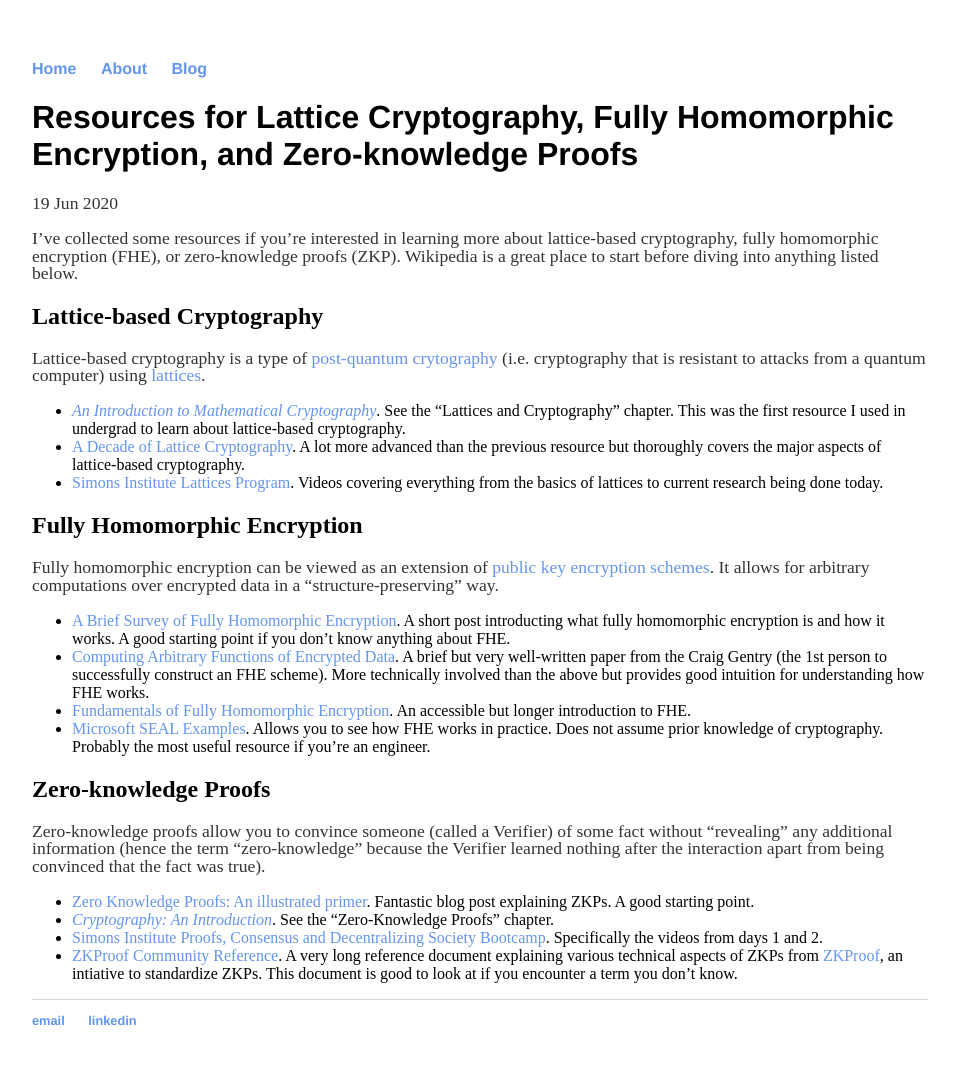
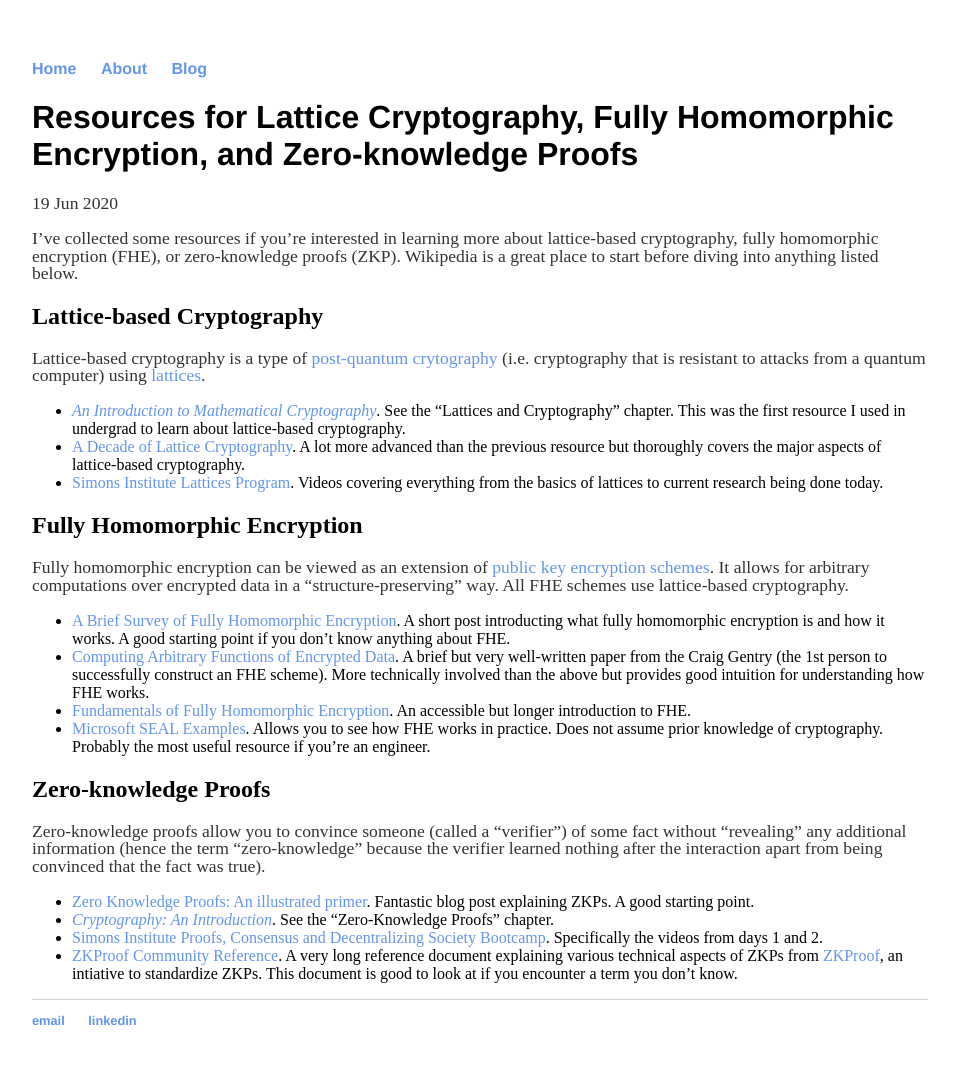
Before and after one commit to ravital/ravital.github.io, a Jekyll site: the page built from _posts/2020-06-19-resources.md, in a window 1280 px wide. Shown: the whole page, without its empty margins (160-1119 px from the left). Built offline with Jekyll 4.4.1, drawn with Linux system fonts in a browser that asks for light colours.

Commit message:
Update 2020-06-19-resources.md

```diff
--- a/_posts/2020-06-19-resources.md
+++ b/_posts/2020-06-19-resources.md
@@ -13,7 +13,7 @@ Lattice-based cryptography is a type of [post-quantum crytography](https://en.wi
 - [Simons Institute Lattices Program](https://simons.berkeley.edu/programs/lattices2020). Videos covering everything from the basics of lattices to current research being done today.
 
 ## Fully Homomorphic Encryption
-Fully homomorphic encryption can be viewed as an extension of [public key encryption schemes](https://en.wikipedia.org/wiki/Public-key_cryptography). It allows for arbitrary computations over encrypted data in a "structure-preserving" way.
+Fully homomorphic encryption can be viewed as an extension of [public key encryption schemes](https://en.wikipedia.org/wiki/Public-key_cryptography). It allows for arbitrary computations over encrypted data in a "structure-preserving" way. All FHE schemes use lattice-based cryptography.
 
 - [A Brief Survey of Fully Homomorphic Encryption](https://blog.quarkslab.com/a-brief-survey-of-fully-homomorphic-encryption-computing-on-encrypted-data.html). A short post introducting what fully homomorphic encryption is and how it works. A good starting point if you don't know anything about FHE.
 - [Computing Arbitrary Functions of Encrypted Data](https://crypto.stanford.edu/craig/easy-fhe.pdf). A brief but very well-written paper from the Craig Gentry (the 1st person to successfully construct an FHE scheme). More technically involved than the above but provides good intuition for understanding how FHE works.
@@ -21,7 +21,7 @@ Fully homomorphic encryption can be viewed as an extension of [public key encryp
 - [Microsoft SEAL Examples](https://github.com/microsoft/SEAL/tree/master/native/examples). Allows you to see how FHE works in practice. Does not assume prior knowledge of cryptography. Probably the most useful resource if you're an engineer.
 
 ## Zero-knowledge Proofs
-Zero-knowledge proofs allow you to convince someone (called a Verifier) of some fact without "revealing" any additional information (hence the term "zero-knowledge" because the Verifier learned nothing after the interaction apart from being convinced that the fact was true).
+Zero-knowledge proofs allow you to convince someone (called a "verifier") of some fact without "revealing" any additional information (hence the term "zero-knowledge" because the verifier learned nothing after the interaction apart from being convinced that the fact was true).
 
 - [Zero Knowledge Proofs: An illustrated primer](https://blog.cryptographyengineering.com/2014/11/27/zero-knowledge-proofs-illustrated-primer/). Fantastic blog post explaining ZKPs. A good starting point.
 - *[Cryptography: An Introduction](https://www.cs.umd.edu/~waa/414-F11/IntroToCrypto.pdf)*. See the "Zero-Knowledge Proofs" chapter.
```
